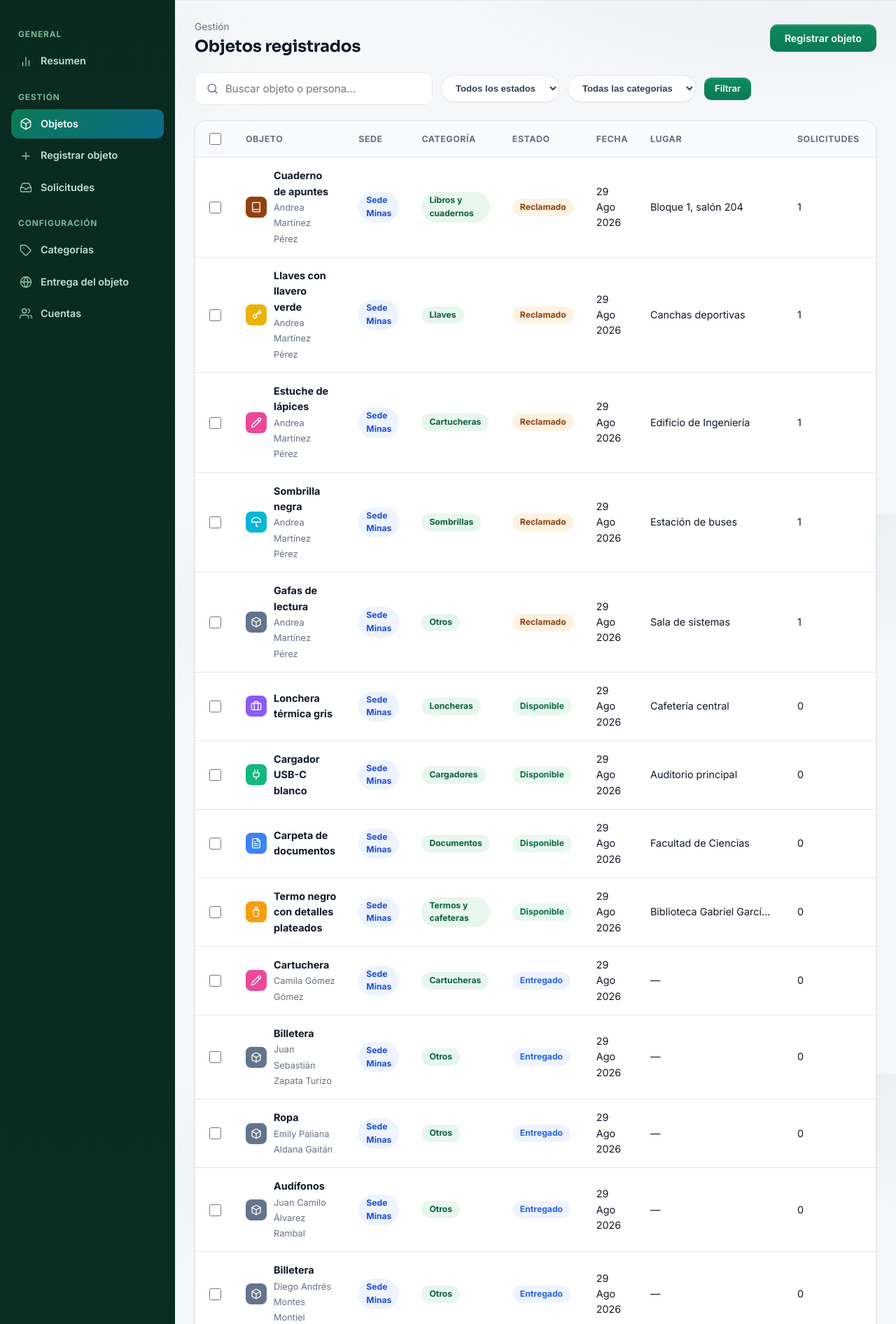
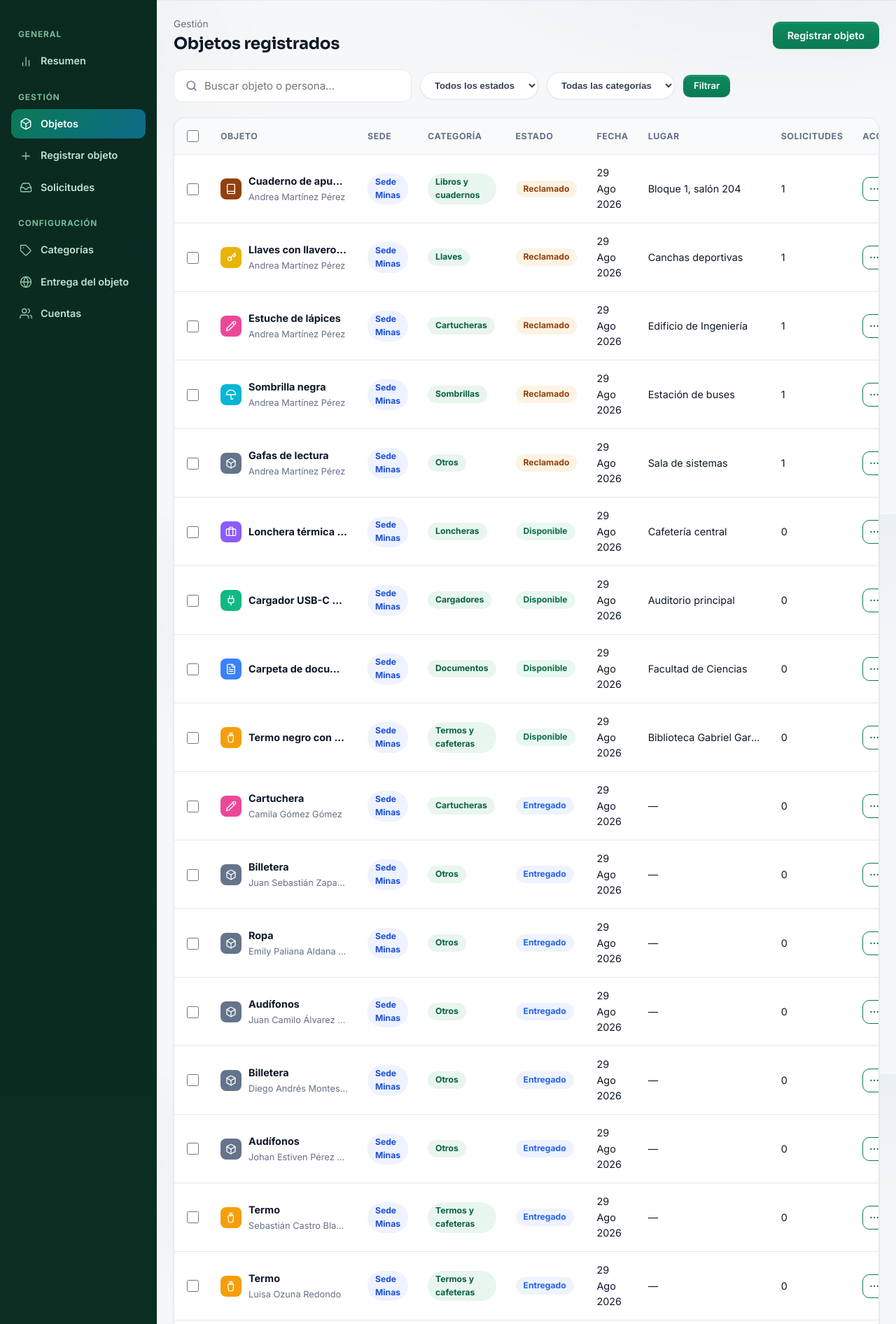
Before and after one commit to kevinramos2/Entrega-de-objetos-perdidos-, a Django app: page /panel/objetos/ in a window 1280 px wide. Shown: the part 65-1957 px from the top of the page at 70% size. Run offline with Django 5.2, Linux system fonts and the light colour scheme; a user stored in the database is signed in; data comes from the database, SQL or seed files in the repository.

Commit message:
Ajuste panel: menos espacio en barra verde y columnas Objeto/Lugar con puntos suspensivos para evitar scroll horizontal en la tabla de registros

```diff
--- a/objetos_reclamados/registro_objetos/templates/panel/objetos_lista.html
+++ b/objetos_reclamados/registro_objetos/templates/panel/objetos_lista.html
@@ -52,12 +52,12 @@
         {% for obj in objetos %}
         <tr>
           <td><input type="checkbox" class="seleccion-objeto" value="{{ obj.pk }}" aria-label="Seleccionar {{ obj.nombre_objeto }}"></td>
-          <td>
+          <td class="cel-objeto">
             <div class="flex">
               <span class="chip-icono sm" style="background:{{ obj.categoria.color|default:'#0b7a54' }};color:#fff">{{ obj.categoria|icono_cat }}</span>
-              <div>
-                <b>{{ obj.nombre_objeto }}</b>
-                {% if obj.nombre_persona %}<br><span class="muted" style="font-size:.8rem">{{ obj.nombre_persona }}</span>{% endif %}
+              <div class="cel-objeto-info">
+                <b class="nombre-obj" title="{{ obj.nombre_objeto }}">{{ obj.nombre_objeto }}</b>
+                {% if obj.nombre_persona %}<span class="persona-obj muted" title="{{ obj.nombre_persona }}">{{ obj.nombre_persona }}</span>{% endif %}
               </div>
             </div>
           </td>
--- a/objetos_reclamados/static/css/estilos.css
+++ b/objetos_reclamados/static/css/estilos.css
@@ -379,12 +379,18 @@ img { max-width: 100%; }
 
 /* ---------- Tablas ---------- */
 .tabla { width: 100%; border-collapse: collapse; background: #fff; border-radius: var(--radius); overflow: hidden; box-shadow: var(--shadow-xs); }
-.tabla th { text-align: left; padding: 14px 16px; background: #f9fafb; color: var(--muted); font-size: .78rem; text-transform: uppercase; letter-spacing: .04em; white-space: nowrap; }
-.tabla td { padding: 15px 16px; border-top: 1px solid var(--line); font-size: .9rem; vertical-align: middle; }
+.tabla th { text-align: left; padding: 14px; background: #f9fafb; color: var(--muted); font-size: .78rem; text-transform: uppercase; letter-spacing: .04em; white-space: nowrap; }
+.tabla td { padding: 15px 14px; border-top: 1px solid var(--line); font-size: .9rem; vertical-align: middle; }
 .tabla tbody tr { transition: background .12s ease; }
 .tabla tbody tr:hover { background: #f3f8f5; }
 .tabla .acciones { display: flex; gap: 8px; }
-.tabla .cel-lugar { max-width: 210px; white-space: nowrap; overflow: hidden; text-overflow: ellipsis; }
+.tabla .cel-lugar { max-width: 190px; white-space: nowrap; overflow: hidden; text-overflow: ellipsis; }
+.tabla td.cel-objeto { max-width: 210px; }
+.tabla .cel-objeto .chip-icono { flex: none; }
+.tabla .cel-objeto .cel-objeto-info { min-width: 0; }
+.tabla .cel-objeto .nombre-obj,
+.tabla .cel-objeto .persona-obj { display: block; max-width: 100%; white-space: nowrap; overflow: hidden; text-overflow: ellipsis; }
+.tabla .cel-objeto .persona-obj { font-size: .8rem; margin-top: 2px; }
 
 /* ---------- KPIs ---------- */
 .kpis { display: grid; grid-template-columns: repeat(auto-fit, minmax(185px, 1fr)); gap: 16px; margin-bottom: 24px; }
@@ -405,7 +411,7 @@ img { max-width: 100%; }
 .kpi-azul .pie { background: var(--info-50); color: var(--info); }
 
 /* ---------- Panel ---------- */
-.panel-layout { display: grid; grid-template-columns: 250px 1fr; gap: 0; min-height: calc(100vh - 64px); }
+.panel-layout { display: grid; grid-template-columns: 224px 1fr; gap: 0; min-height: calc(100vh - 64px); }
 .panel-menu { background: linear-gradient(180deg, #0a2a20, #073022); color: #bfe3d2; padding: 22px 16px; display: flex; flex-direction: column; }
 .panel-menu-sello { margin-top: auto; padding-top: 18px; border-top: 1px solid rgba(255,255,255,.12); display: flex; align-items: center; gap: 10px; }
 .panel-menu-sello svg { width: 26px; height: 26px; flex: none; color: #79b99a; }
@@ -441,7 +447,7 @@ img { max-width: 100%; }
 .panel-menu a.active { background: var(--grad); color: #fff; box-shadow: var(--shadow-sm); }
 .panel-menu a.active svg { color: #fff; }
 .panel-menu a .contador { margin-left: auto; background: var(--danger); color: #fff; border-radius: 999px; min-width: 22px; text-align: center; font-size: .74rem; padding: 2px 7px; }
-.panel-main { padding: 28px; min-width: 0; }
+.panel-main { padding: 24px; min-width: 0; }
 .panel-titulo { display: flex; justify-content: space-between; align-items: center; gap: 16px; flex-wrap: wrap; margin-bottom: 22px; }
 .panel-titulo h1 { margin: 0; font-size: 1.45rem; }
 .panel-titulo .crumb { color: var(--muted); font-size: .86rem; margin-bottom: 4px; }
```
